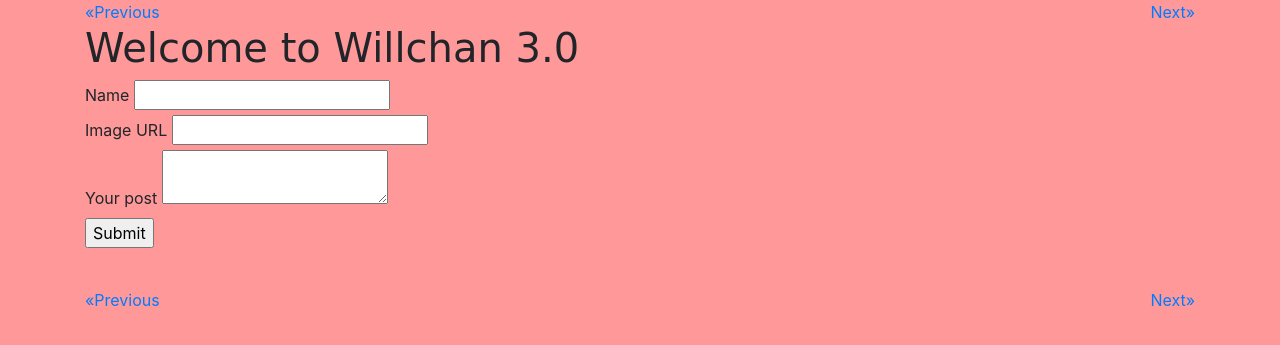
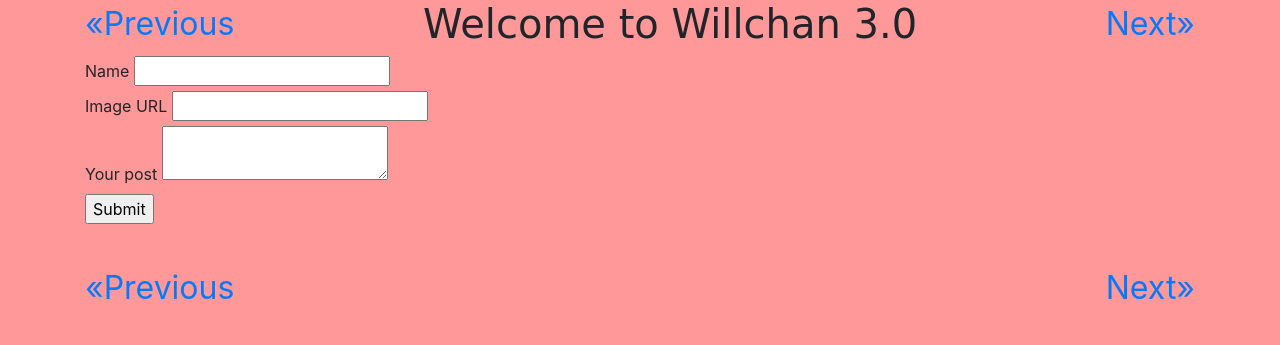
Before and after one commit to pattyjogal/wy_ctf_website, a Django app: template wy_ctf_website/templates/willchan/comment-list.html in a window 1280 px wide. Shown: the part 56-401 px from the top of the page. Run offline with Django 3.2, Linux system fonts and the light colour scheme; the template is opened without the code that fills it, so the values that code supplies are empty; some libraries are stand-ins or nearby versions.

Commit message:
Font size for Will's little eyes

```diff
--- a/wy_ctf_website/templates/willchan/comment-list.html
+++ b/wy_ctf_website/templates/willchan/comment-list.html
@@ -7,8 +7,12 @@
     {% endifnotequal %}
     <a style="float:right" href="/willchan/{{ page|add:"1" }}">Next&raquo;</a>
   </div>
-  <br>
+
   <style scoped>
+
+    div > a{
+      font-size: 2em;
+    }
 
     body {
       background: #ff9999;
@@ -27,7 +31,7 @@
 
   </style>
 
-  <h1>Welcome to Willchan 3.0</h1>
+  <h1 style="text-align: center">Welcome to Willchan 3.0</h1>
 
   <form id="comment" method="post" action="{% url 'willchan:home' 1 %}">
     {% csrf_token %}
--- a/wy_ctf_website/willchan/models.py
+++ b/wy_ctf_website/willchan/models.py
@@ -6,3 +6,4 @@ class Comment(models.Model):
     name = models.CharField(max_length=40, blank=True, null=True)
     body = models.CharField(max_length=512)
     picture = models.CharField(max_length=100, blank=True, null=True)
+    admin = models.BooleanField(default=False)
```
